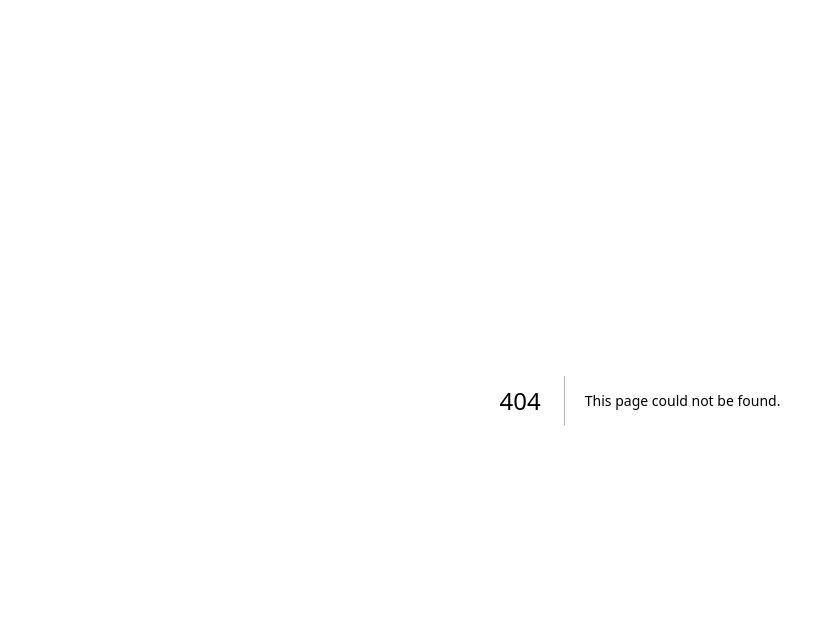
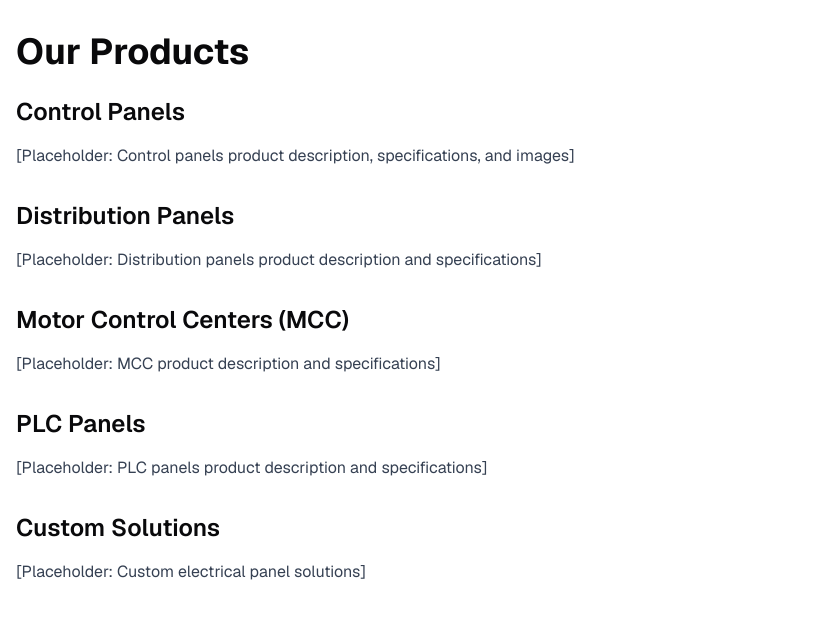
Before and after one commit to naikabhi11/nextjs-ai-chatbot3, a Next.js app: page /products in a window 1280 px wide. Before the commit this address had no page. Shown: the top 618 px of the page, without its empty margins (0-826 px from the left). Built offline with nearby package versions, Linux system fonts and the light colour scheme.

Commit message:
Add Products page placeholder

```diff
--- /dev/null
+++ b/app/products/page.tsx
@@ -0,0 +1,50 @@
+// Products Page - Electrical Panel Assembly Business
+// Placeholder for Products content
+
+export default function ProductsPage() {
+  return (
+    <div className="container mx-auto px-4 py-8">
+      <h1 className="text-4xl font-bold mb-6">Our Products</h1>
+
+      {/* Control Panels */}
+      <section className="mb-8">
+        <h2 className="text-2xl font-semibold mb-4">Control Panels</h2>
+        <p className="text-gray-700 mb-4">
+          [Placeholder: Control panels product description, specifications, and images]
+        </p>
+      </section>
+
+      {/* Distribution Panels */}
+      <section className="mb-8">
+        <h2 className="text-2xl font-semibold mb-4">Distribution Panels</h2>
+        <p className="text-gray-700 mb-4">
+          [Placeholder: Distribution panels product description and specifications]
+        </p>
+      </section>
+
+      {/* Motor Control Centers */}
+      <section className="mb-8">
+        <h2 className="text-2xl font-semibold mb-4">Motor Control Centers (MCC)</h2>
+        <p className="text-gray-700 mb-4">
+          [Placeholder: MCC product description and specifications]
+        </p>
+      </section>
+
+      {/* PLC Panels */}
+      <section className="mb-8">
+        <h2 className="text-2xl font-semibold mb-4">PLC Panels</h2>
+        <p className="text-gray-700 mb-4">
+          [Placeholder: PLC panels product description and specifications]
+        </p>
+      </section>
+
+      {/* Custom Solutions */}
+      <section className="mb-8">
+        <h2 className="text-2xl font-semibold mb-4">Custom Solutions</h2>
+        <p className="text-gray-700 mb-4">
+          [Placeholder: Custom electrical panel solutions]
+        </p>
+      </section>
+    </div>
+  );
+}
```
